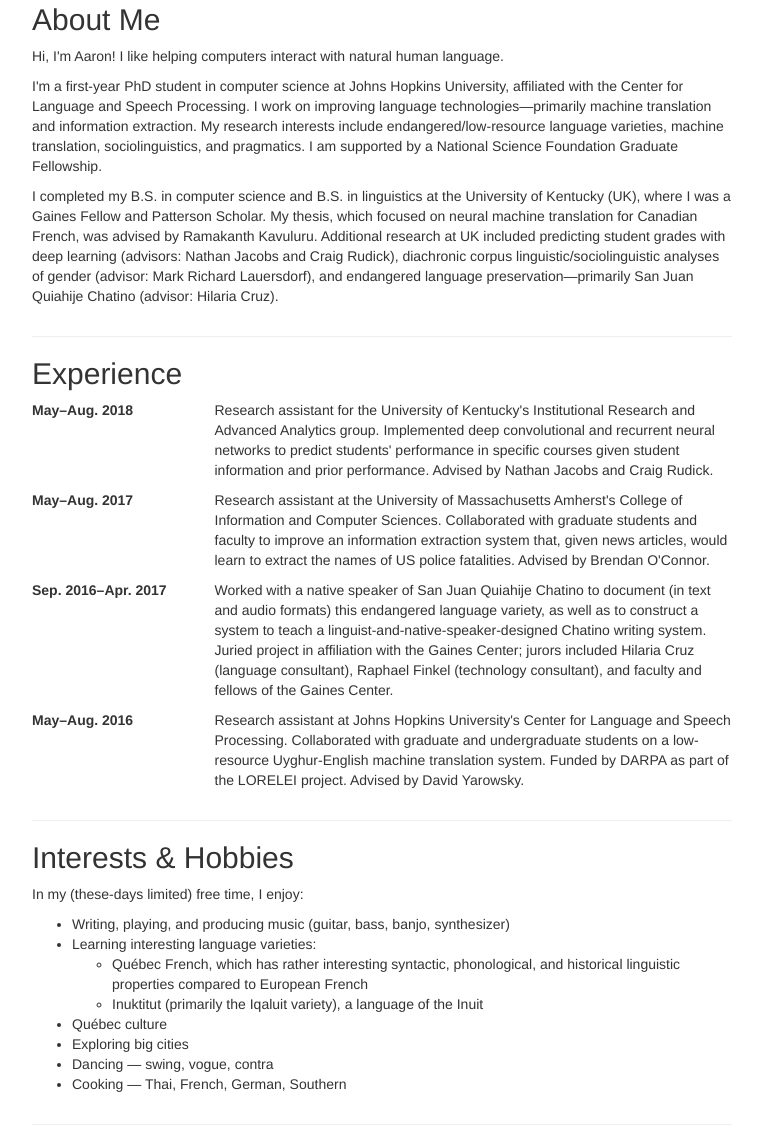
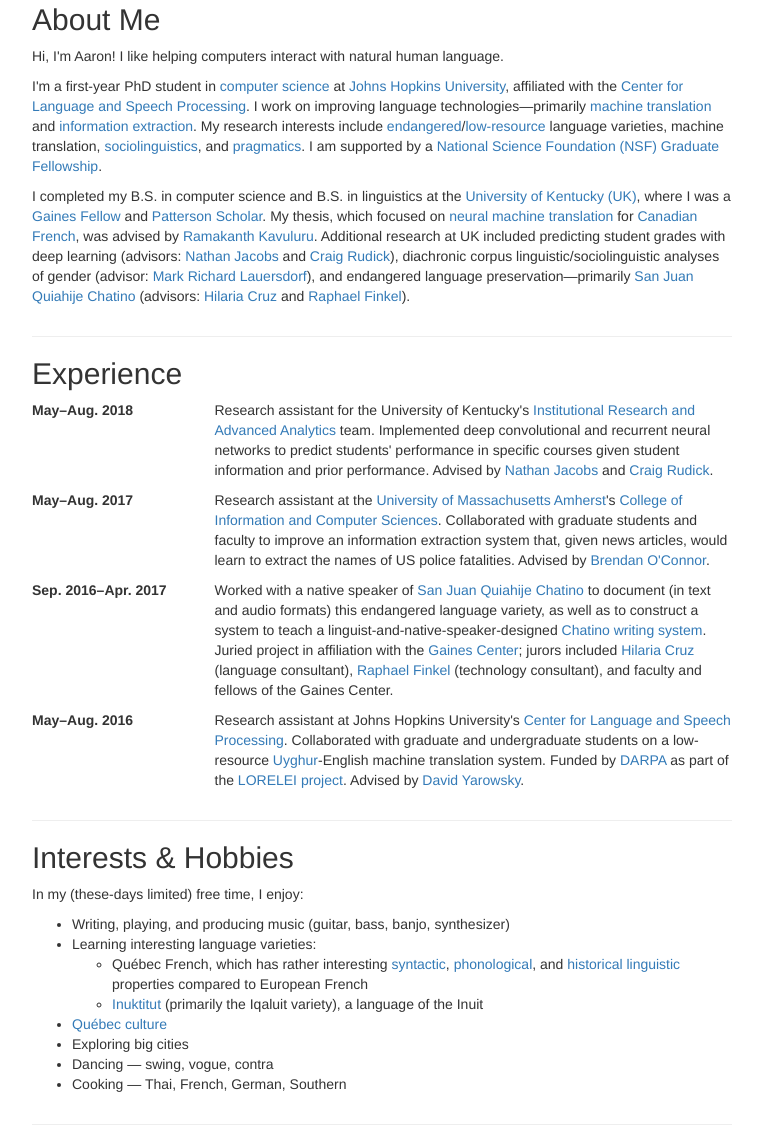
Before and after one commit to aaronmueller/aaronmueller.github.io, a plain HTML site: page index.html in a window 1280 px wide. Shown: the part 307-1438 px from the top of the page, without its empty margins (258-1021 px from the left). Drawn offline with Linux system fonts and the light colour scheme.

Commit message:
added links

```diff
--- a/index.html
+++ b/index.html
@@ -21,7 +21,7 @@
 		<div class="col-md-8">
 			<p>Email: <strong>x</strong>@jhu.edu, where <strong>x</strong>=amueller</p>
 			<p>First-year PhD student in Computer Science at Johns Hopkins University.</p>
-			<p>Advisor: David Yarowsky.</p>
+			<p>Advisor: <a href="https://www.cs.jhu.edu/~yarowsky/">David Yarowsky</a>.</p>
 		</div>
 		<div class="col-md-4">
 			<img width="200px" src="files/profpic_amm.jpg" />
@@ -36,8 +36,8 @@
 	<div class="row">
 	<div class="col-md-12">
 		<p>Hi, I'm Aaron! I like helping computers interact with natural human language.</p>
-		<p>I'm a first-year PhD student in computer science at Johns Hopkins University, affiliated with the Center for Language and Speech Processing. I work on improving language technologies&mdash;primarily machine translation and information extraction. My research interests include endangered/low-resource language varieties, machine translation, sociolinguistics, and pragmatics. I am supported by a National Science Foundation Graduate Fellowship.</p>
-		<p>I completed my B.S. in computer science and B.S. in linguistics at the University of Kentucky (UK), where I was a Gaines Fellow and Patterson Scholar. My thesis, which focused on neural machine translation for Canadian French, was advised by Ramakanth Kavuluru. Additional research at UK included predicting student grades with deep learning (advisors: Nathan Jacobs and Craig Rudick), diachronic corpus linguistic/sociolinguistic analyses of gender (advisor: Mark Richard Lauersdorf), and endangered language preservation&mdash;primarily San Juan Quiahije Chatino (advisor: Hilaria Cruz).
+		<p>I'm a first-year PhD student in <a href="https://www.cs.jhu.edu/">computer science</a> at <a href="https://www.jhu.edu/">Johns Hopkins University</a>, affiliated with the <a href="https://www.clsp.jhu.edu/">Center for Language and Speech Processing</a>. I work on improving language technologies&mdash;primarily <a href="https://en.wikipedia.org/wiki/Machine_translation">machine translation</a> and <a href="https://en.wikipedia.org/wiki/Information_extraction">information extraction</a>. My research interests include <a href="https://en.wikipedia.org/wiki/Endangered_language">endangered</a>/<a href="https://www.darpa.mil/program/low-resource-languages-for-emergent-incidents">low-resource</a> language varieties, machine translation, <a href="https://en.wikipedia.org/wiki/Sociolinguistics">sociolinguistics</a>, and <a href="https://en.wikipedia.org/wiki/Pragmatics">pragmatics</a>. I am supported by a <a href="https://www.nsfgrfp.org/general_resources/about">National Science Foundation (NSF) Graduate Fellowship</a>.</p>
+		<p>I completed my B.S. in computer science and B.S. in linguistics at the <a href="http://www.uky.edu/UKHome/">University of Kentucky (UK)</a>, where I was a <a href="http://www.uky.edu/gainescenter/gaines-fellowships">Gaines Fellow</a> and <a href="https://www.uky.edu/financialaid/scholarship-incoming-freshmen">Patterson Scholar</a>. My thesis, which focused on <a href="https://hackernoon.com/a-concise-introduction-to-neural-machine-translation-d925ee1ff5df">neural machine translation</a> for <a href="https://en.wikipedia.org/wiki/Canadian_French">Canadian French</a>, was advised by <a href="http://protocols.netlab.uky.edu/~rvkavu2/">Ramakanth Kavuluru</a>. Additional research at UK included predicting student grades with deep learning (advisors: <a href="http://cs.uky.edu/~jacobs/">Nathan Jacobs</a> and <a href="https://www.linkedin.com/in/craig-rudick-48613b57/">Craig Rudick</a>), diachronic corpus linguistic/sociolinguistic analyses of gender (advisor: <a href="https://linguistics.as.uky.edu/users/mrlaue2">Mark Richard Lauersdorf</a>), and endangered language preservation&mdash;primarily <a href="https://en.wikipedia.org/wiki/Chatino_language">San Juan Quiahije Chatino</a> (advisors: <a href="https://sites.google.com/site/hilariacruzchatino/home">Hilaria Cruz</a> and <a href="https://www.cs.uky.edu/~raphael/">Raphael Finkel</a>).
 	</div>
 	</div>
 </section>
@@ -51,7 +51,7 @@
 			<strong>May&ndash;Aug. 2018</strong>
 		</div>
 		<div class="col-md-9">
-			<p>Research assistant for the University of Kentucky's Institutional Research and Advanced Analytics group. Implemented deep convolutional and recurrent neural networks to predict students' performance in specific courses given student information and prior performance. Advised by Nathan Jacobs and Craig Rudick.</p>
+			<p>Research assistant for the University of Kentucky's <a href="http://www.uky.edu/iraa/">Institutional Research and Advanced Analytics</a> team. Implemented deep convolutional and recurrent neural networks to predict students' performance in specific courses given student information and prior performance. Advised by <a href="https://www.cs.uky.edu/~jacobs">Nathan Jacobs</a> and <a href=="https://www.linkedin.com/in/craig-rudick-48613b57">Craig Rudick</a>.</p>
 		</div>
 	</div>
 
@@ -60,7 +60,7 @@
 			<strong>May&ndash;Aug. 2017</strong>
 		</div>
 		<div class="col-md-9">
-			<p>Research assistant at the University of Massachusetts Amherst's College of Information and Computer Sciences. Collaborated with graduate students and faculty to improve an information extraction system that, given news articles, would learn to extract the names of US police fatalities. Advised by Brendan O'Connor.</p>
+			<p>Research assistant at the <a href="https://www.umass.edu/">University of Massachusetts Amherst</a>'s <a href="https://www.cics.umass.edu/">College of Information and Computer Sciences</a>. Collaborated with graduate students and faculty to improve an information extraction system that, given news articles, would learn to extract the names of US police fatalities. Advised by <a href="http://brenocon.com/">Brendan O'Connor</a>.</p>
 		</div>
 	</div>
 
@@ -69,7 +69,7 @@
 			<strong>Sep. 2016&ndash;Apr. 2017</strong>
 		</div>
 		<div class="col-md-9">
-			<p>Worked with a native speaker of San Juan Quiahije Chatino to document (in text and audio formats) this endangered language variety, as well as to construct a system to teach a linguist-and-native-speaker-designed Chatino writing system. Juried project in affiliation with the Gaines Center; jurors included Hilaria Cruz (language consultant), Raphael Finkel (technology consultant), and faculty and fellows of the Gaines Center.</p>
+			<p>Worked with a native speaker of <a href="https://en.wikipedia.org/wiki/Chatino_language">San Juan Quiahije Chatino</a> to document (in text and audio formats) this endangered language variety, as well as to construct a system to teach a linguist-and-native-speaker-designed <a href="https://www.google.com/url?sa=t&rct=j&q=&esrc=s&source=web&cd=1&ved=2ahUKEwiCi_a7sa_dAhUpuVkKHbr-BmEQFjAAegQICBAC&url=https%3A%2F%2Fscholarspace.manoa.hawaii.edu%2Fbitstream%2Fhandle%2F10125%2F24615%2FCruzWoodbury.pdf&usg=AOvVaw3zkU2RU874rGWYDSg37C-W">Chatino writing system</a>. Juried project in affiliation with the <a href="http://www.uky.edu/gainescenter/">Gaines Center</a>; jurors included <a href=="https://sites.google.com/site/hilariacruzchatino/">Hilaria Cruz</a> (language consultant), <a href="https://www.cs.uky.edu/~raphael/">Raphael Finkel</a> (technology consultant), and faculty and fellows of the Gaines Center.</p>
 		</div>
 	</div>
 
@@ -78,7 +78,7 @@
 			<strong>May&ndash;Aug. 2016</strong>
 		</div>
 		<div class="col-md-9">
-			<p>Research assistant at Johns Hopkins University's Center for Language and Speech Processing. Collaborated with graduate and undergraduate students on a low-resource Uyghur-English machine translation system. Funded by DARPA as part of the LORELEI project. Advised by David Yarowsky.
+			<p>Research assistant at Johns Hopkins University's <a href="https://www.clsp.jhu.edu/">Center for Language and Speech Processing</a>. Collaborated with graduate and undergraduate students on a low-resource <a href="https://en.wikipedia.org/wiki/Uyghur_language">Uyghur</a>-English machine translation system. Funded by <a href=="https://www.darpa.mil/">DARPA</a> as part of the <a href="https://www.darpa.mil/program/low-resource-languages-for-emergent-incidents">LORELEI project</a>. Advised by <a href="https://www.cs.jhu.edu/~yarowsky/">David Yarowsky</a>.
 		</div>
 	</div>
 </section>
@@ -95,11 +95,11 @@
 			<li>Writing, playing, and producing music (guitar, bass, banjo, synthesizer)</li>
 			<li>Learning interesting language varieties:
 				<ul>
-					<li>Québec French, which has rather interesting syntactic, phonological, and historical linguistic properties compared to European French</li>
-					<li>Inuktitut (primarily the Iqaluit variety), a language of the Inuit</li>
+					<li>Québec French, which has rather interesting <a href="https://www.erudit.org/fr/revues/rql/1998-v26-n2-rql2947/603156ar/">syntactic</a>, <a href="https://en.wikipedia.org/wiki/Quebec_French_phonology">phonological</a>, and <a href="https://fr.wikipedia.org/wiki/Histoire_du_fran%C3%A7ais_qu%C3%A9b%C3%A9cois">historical linguistic</a> properties compared to European French</li>
+					<li><a href="https://en.wikipedia.org/wiki/Inuktitut">Inuktitut</a> (primarily the Iqaluit variety), a language of the Inuit</li>
 				</ul>
 			</li>
-			<li>Québec culture</li>
+			<li><a href="https://en.wikipedia.org/wiki/Culture_of_Quebec">Québec culture</a></li>
 			<li>Exploring big cities</li>
 			<li>Dancing &mdash; swing, vogue, contra</li>
 			<li>Cooking &mdash; Thai, French, German, Southern</li>
```
